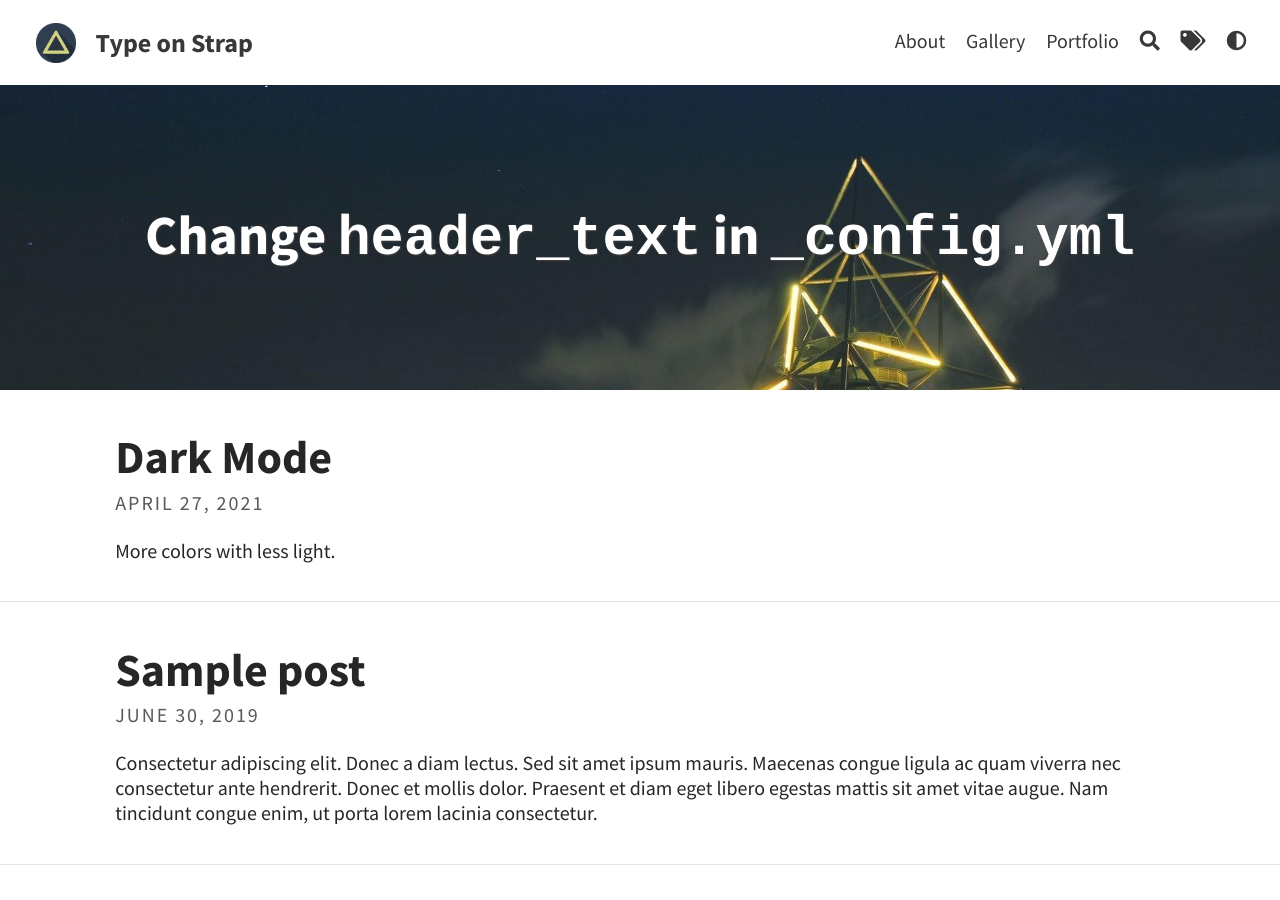
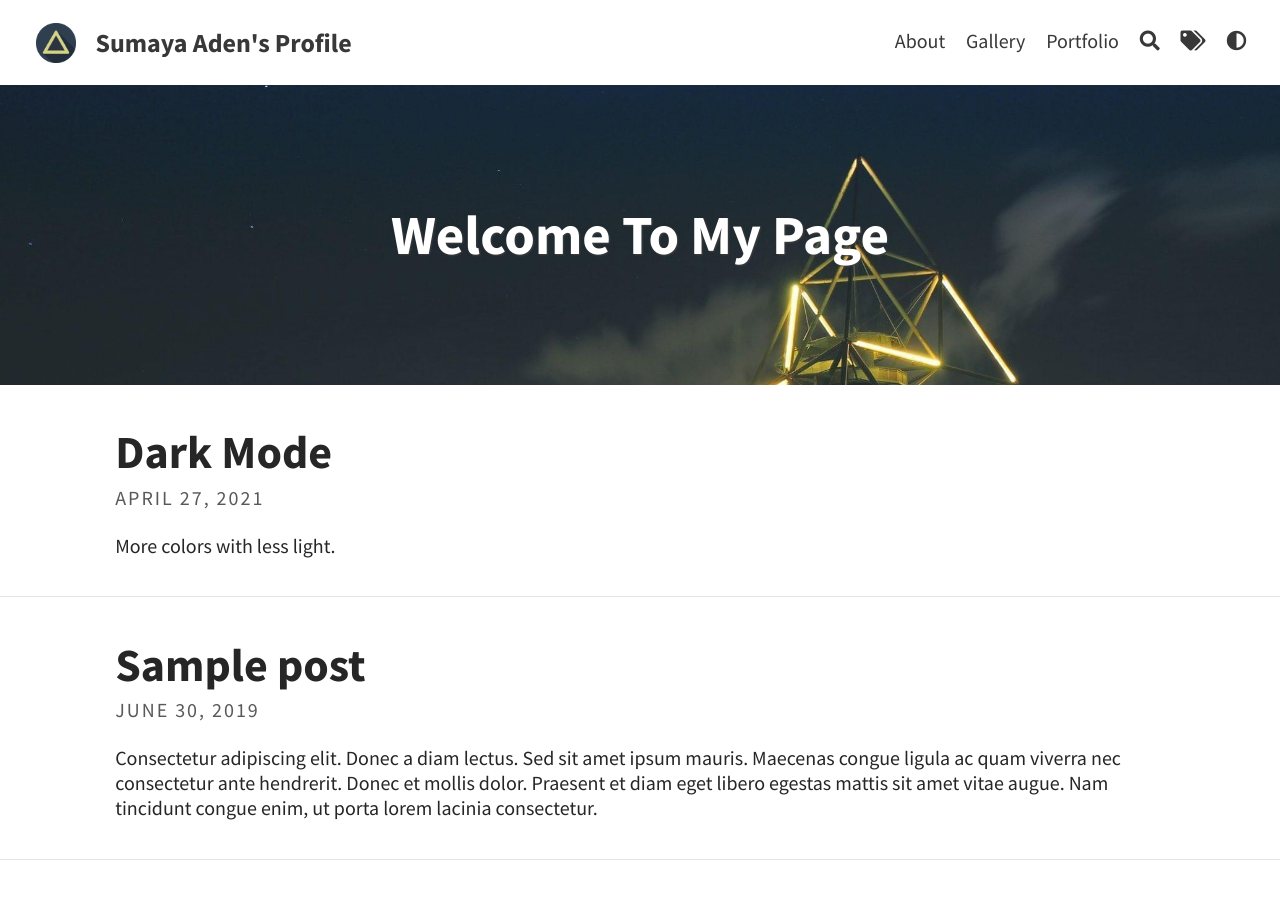
Before and after one commit to sumayaaden/Personal_profolio_1, a Jekyll site: the page built from index.html, in a window 1280 px wide and 900 px high. Built offline with Jekyll 4.4.1, drawn with Linux system fonts in a browser that asks for light colours; the list of posts is cut into pages by our own code.

Commit message:
changed the title

```diff
--- a/_config.yml
+++ b/_config.yml
@@ -3,13 +3,13 @@ baseurl: "/Personal_profolio_1"
 url: "https://sumayaaden.github.io"
 
 # THEME-SPECIFIC CONFIGURATION
-title: Type on Strap # site's title
+title: Sumaya Aden's Profile # site's title
 description: "A website with blog posts and pages" # used by search engines
 avatar: assets/img/triangle.png # Empty for no avatar in navbar
 favicon: assets/favicon.ico # Icon displayed in the tab
 
 # Header and footer text
-header_text: Change <code>header_text</code> in <code>_config.yml</code> # Change Blog header text
+header_text: Welcome To My Page # Change Blog header text
 header_feature_image: assets/img/pexels/triangular.jpeg
 footer_text: >
   Powered by <a href="https://jekyllrb.com/">Jekyll</a> with <a href="https://github.com/sylhare/Type-on-Strap">Type on Strap</a>
```
